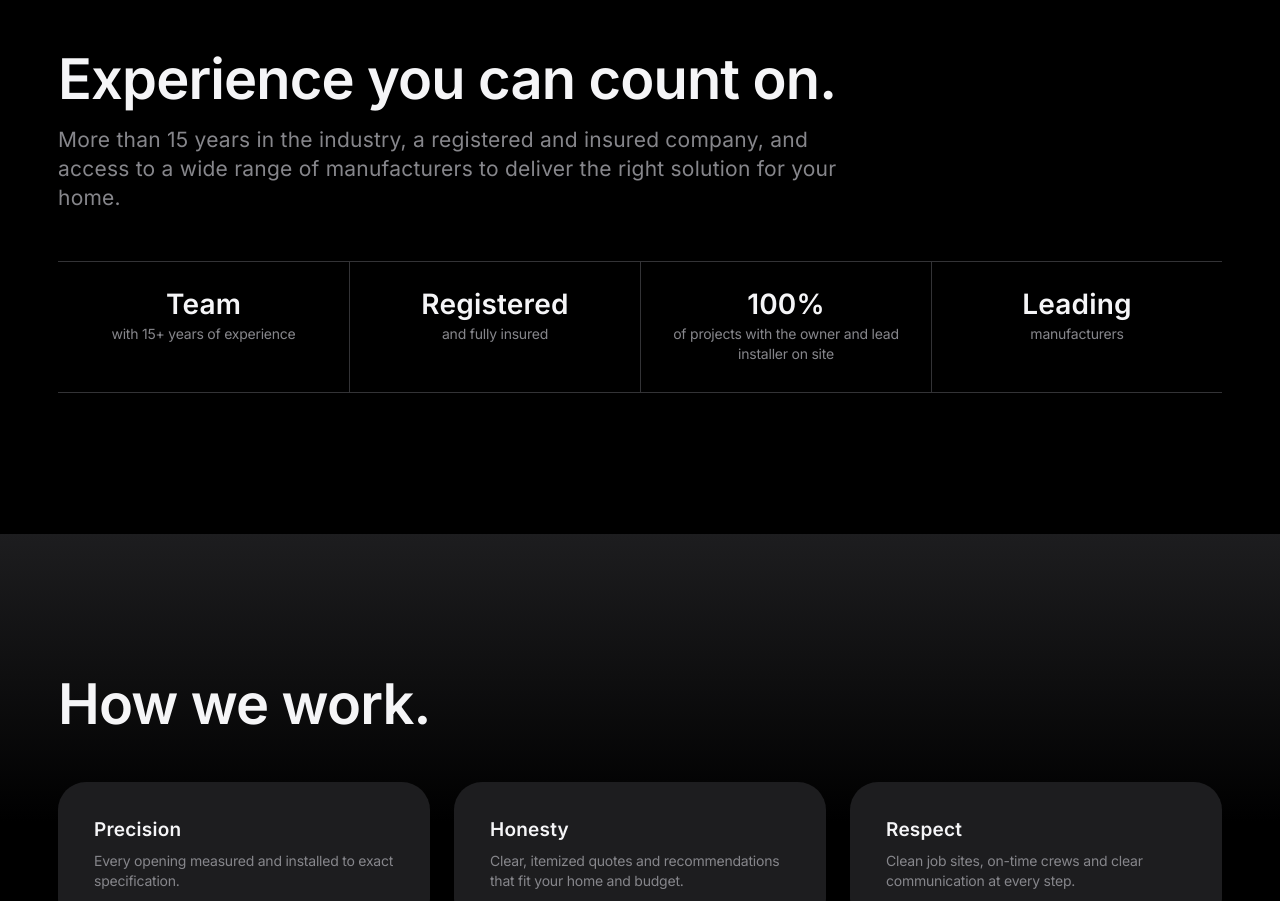
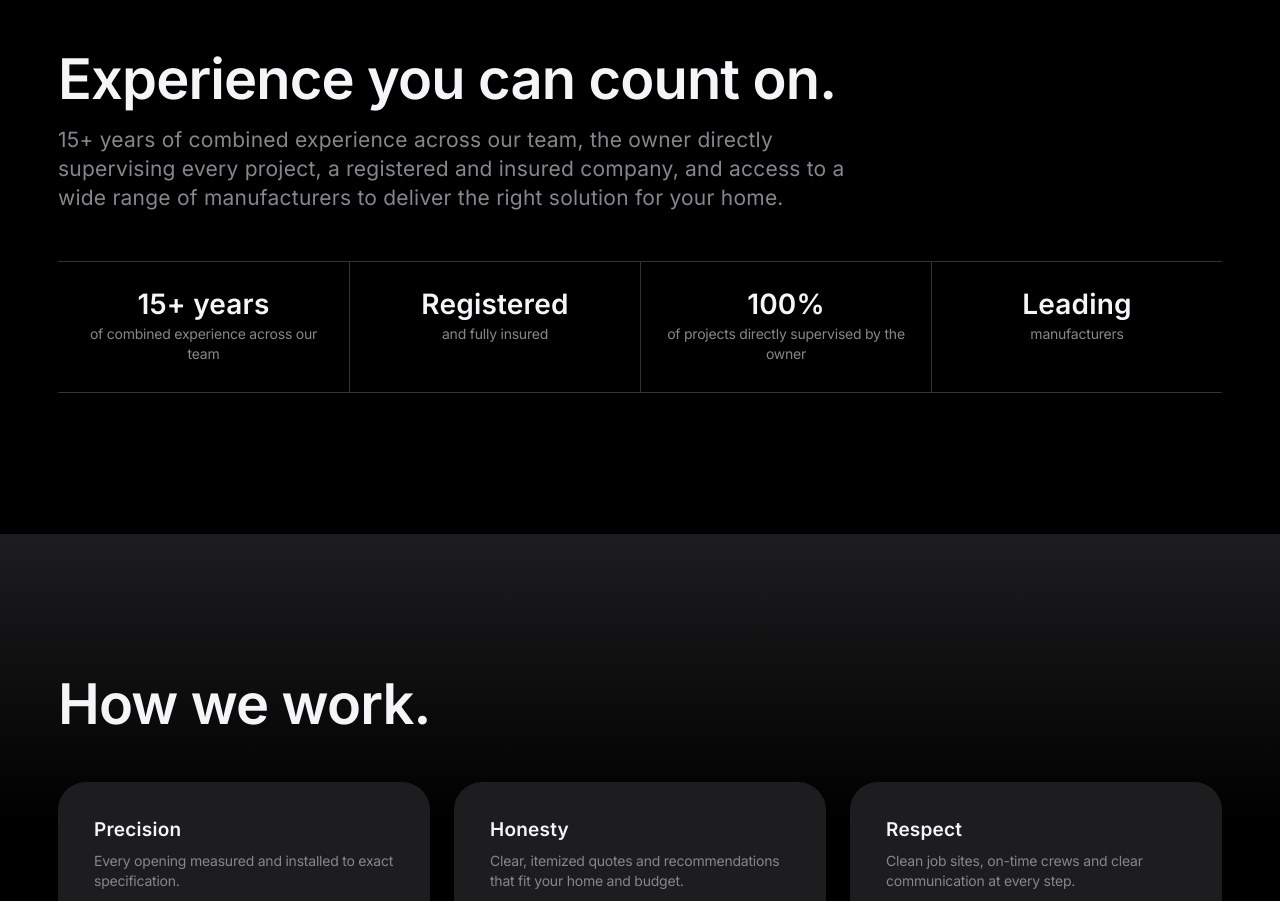
Before and after one commit to EliteWD/elite-wd-website, a Next.js app: page /en/about in a window 1280 px wide. Shown: the part 1400-2301 px from the top of the page. Built offline with nearby package versions, Linux system fonts and the light colour scheme.

Commit message:
Copy: 15+ years of combined team experience; owner directly supervises every project (EN/ES)

```diff
--- a/src/content/dictionaries/en.ts
+++ b/src/content/dictionaries/en.ts
@@ -43,7 +43,7 @@ export const en = {
     home: {
       title: "Impact Windows & Doors in Southwest Florida",
       description:
-        "Hurricane impact windows and doors installed in Cape Coral, Fort Myers, Naples and across Southwest Florida. 15+ years of industry experience. Registered & insured. Free in-home estimates.",
+        "Hurricane impact windows and doors installed in Cape Coral, Fort Myers, Naples and across Southwest Florida. 15+ years of combined team experience. Every project directly supervised by the owner. Registered & insured. Free in-home estimates.",
     },
     windows: {
       title: "Impact Windows",
@@ -63,7 +63,7 @@ export const en = {
     about: {
       title: "About Us",
       description:
-        "A registered and insured Southwest Florida team with 15+ years of industry experience in the sale and installation of hurricane impact windows and doors.",
+        "A registered and insured Southwest Florida team with 15+ years of combined experience in the sale and installation of hurricane impact windows and doors. Every project is directly supervised by the owner.",
     },
     contact: {
       title: "Free Estimate",
@@ -81,9 +81,9 @@ export const en = {
       capsule: "Free in-home estimate",
     },
     trust: [
-      { stat: "Team", label: "with 15+ years of experience" },
+      { stat: "15+ years", label: "of combined experience across our team" },
       { stat: "Registered", label: "and fully insured" },
-      { stat: "100%", label: "of projects with the owner and lead installer on site" },
+      { stat: "100%", label: "of projects directly supervised by the owner" },
       { stat: "Leading", label: "manufacturers" },
     ],
     highlight: {
@@ -325,7 +325,7 @@ export const en = {
     },
     credentials: {
       title: "Experience you can count on.",
-      body: "More than 15 years in the industry, a registered and insured company, and access to a wide range of manufacturers to deliver the right solution for your home.",
+      body: "15+ years of combined experience across our team, the owner directly supervising every project, a registered and insured company, and access to a wide range of manufacturers to deliver the right solution for your home.",
     },
     story: {
       title: "Why we do this.",
--- a/src/content/dictionaries/es.ts
+++ b/src/content/dictionaries/es.ts
@@ -45,7 +45,7 @@ export const es: Dictionary = {
     home: {
       title: "Ventanas y puertas de impacto en el suroeste de Florida",
       description:
-        "Ventanas y puertas de impacto contra huracanes instaladas en Cape Coral, Fort Myers, Naples y todo el suroeste de Florida. Más de 15 años de experiencia en el sector. Empresa registrada y asegurada. Estimados gratis en casa.",
+        "Ventanas y puertas de impacto contra huracanes instaladas en Cape Coral, Fort Myers, Naples y todo el suroeste de Florida. Más de 15 años de experiencia acumulada por nuestro equipo. Cada proyecto con supervisión directa del dueño. Empresa registrada y asegurada. Estimados gratis en casa.",
     },
     windows: {
       title: "Ventanas de impacto",
@@ -65,7 +65,7 @@ export const es: Dictionary = {
     about: {
       title: "Nosotros",
       description:
-        "Una empresa registrada y asegurada del suroeste de Florida, con más de 15 años de experiencia en el sector, especializada en la venta e instalación de ventanas y puertas de impacto.",
+        "Una empresa registrada y asegurada del suroeste de Florida, con más de 15 años de experiencia acumulada por su equipo, especializada en la venta e instalación de ventanas y puertas de impacto. Cada proyecto cuenta con supervisión directa del dueño.",
     },
     contact: {
       title: "Estimado gratis",
@@ -83,9 +83,9 @@ export const es: Dictionary = {
       capsule: "Estimado gratis en casa",
     },
     trust: [
-      { stat: "Equipo", label: "con más de 15 años de experiencia" },
+      { stat: "+15 años", label: "de experiencia acumulada por nuestro equipo" },
       { stat: "Registrada", label: "y totalmente asegurada" },
-      { stat: "100%", label: "de los proyectos con el dueño e instalador líder en obra" },
+      { stat: "100%", label: "de los proyectos con supervisión directa del dueño" },
       { stat: "Fabricantes", label: "líderes del mercado" },
     ],
     highlight: {
@@ -327,7 +327,7 @@ export const es: Dictionary = {
     },
     credentials: {
       title: "Experiencia en la que puedes confiar.",
-      body: "Más de 15 años en el sector, una empresa registrada y asegurada, y acceso a una amplia variedad de fabricantes para ofrecerte la solución ideal para tu hogar.",
+      body: "Más de 15 años de experiencia acumulada por nuestro equipo, supervisión directa del dueño en cada proyecto, una empresa registrada y asegurada, y acceso a una amplia variedad de fabricantes para ofrecerte la solución ideal para tu hogar.",
     },
     story: {
       title: "Por qué lo hacemos.",
```
